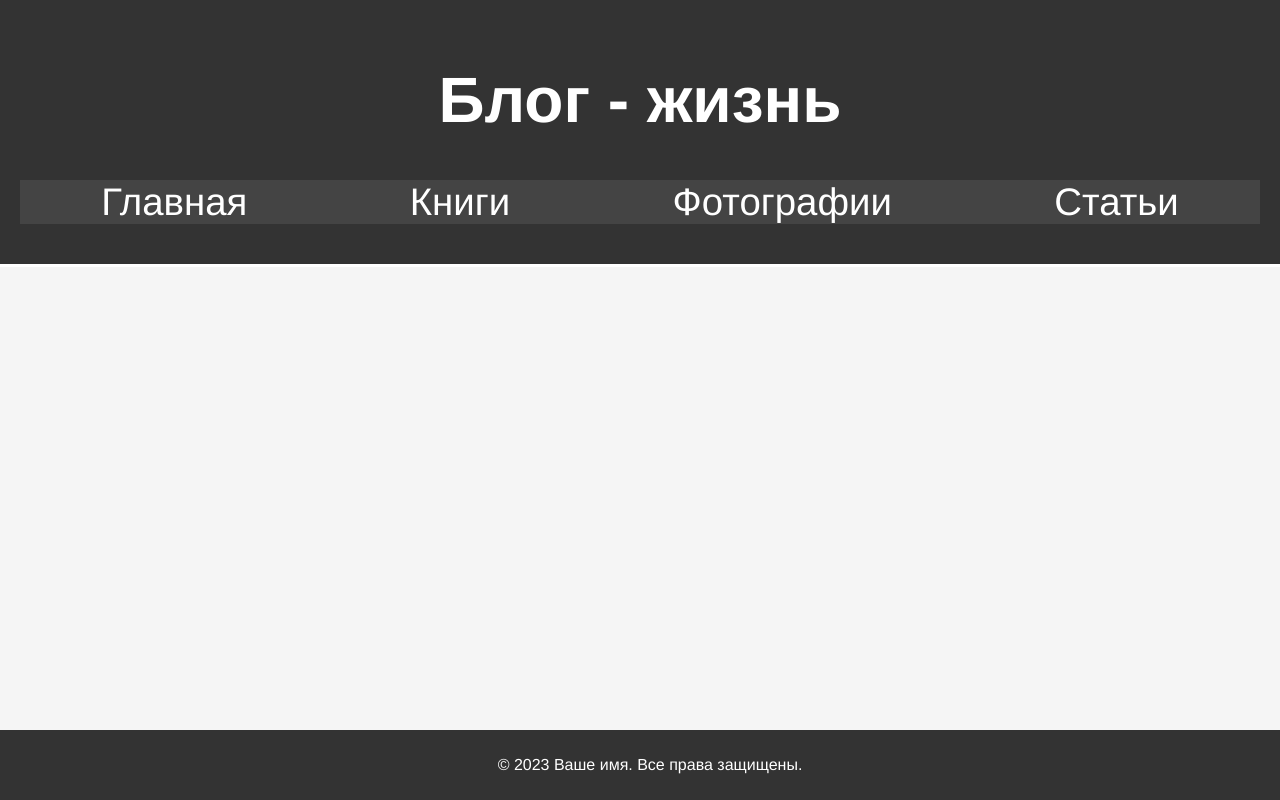
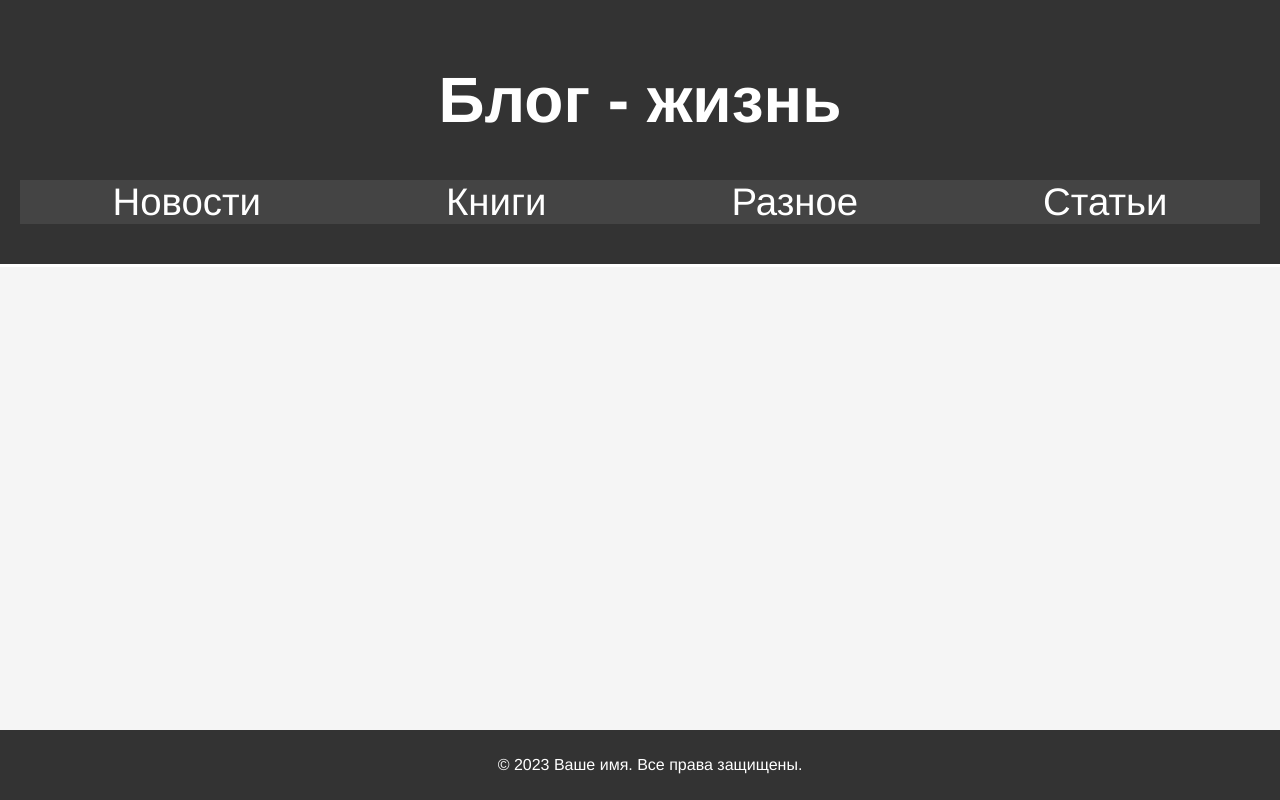
Before and after one commit to artist490/siteblog, a plain HTML site: page index.html in a window 1280 px wide. Drawn offline with Linux system fonts and the light colour scheme.

Commit message:
Update index.html

```diff
--- a/index.html
+++ b/index.html
@@ -12,9 +12,9 @@
         <h1>Блог - жизнь </h1>
         <nav>
             <ul>
-                <li><a href="#home">Главная</a></li>
+                <li><a href="#home">Новости</a></li>
                 <li><a href="#books">Книги</a></li>
-                <li><a href="#photos">Фотографии</a></li>
+                <li><a href="#photos">Разное</a></li>
                 <li><a href="#hobbies">Статьи</a></li>
             </ul>
         </nav>
```
